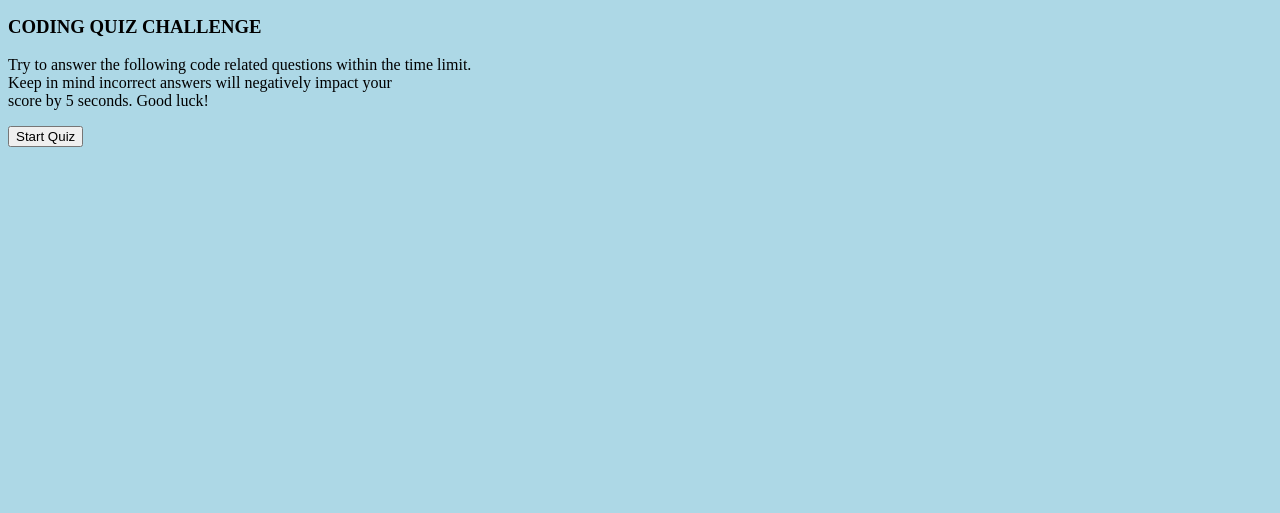
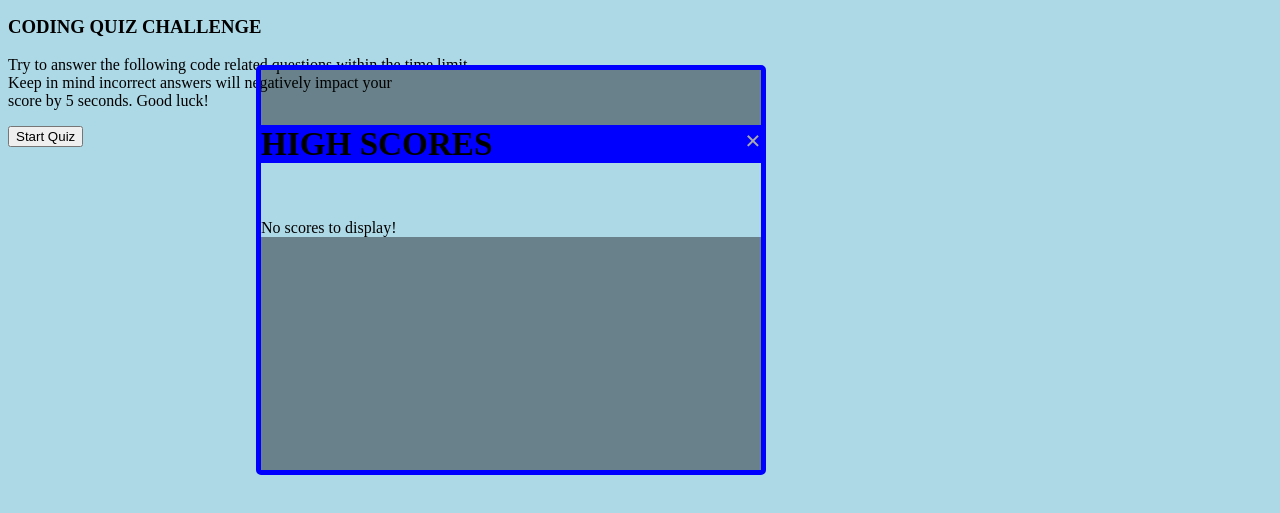
Before and after one commit to vanwykkim/code-quiz, a plain HTML site: page index.html in a window 1280 px wide. Both pictures are taken after a click on the element "View High Scores". Shown: the part 95-608 px from the top of the page. Drawn offline with nearby package versions, Linux system fonts and the light colour scheme.

Commit message:
somewhat working modal

```diff
--- a/assets/script.js
+++ b/assets/script.js
@@ -9,7 +9,12 @@ var endScreenEl = $('#endScreen');
 var startScreenEl = $('#startScreen');
 var quizScreenEl = $('#quizScreen');
 var timeEl = document.querySelector(".timerShow");
+var modal = document.getElementById("myModal");
+// Get the <span> element that closes the modal
+var span = document.getElementsByClassName("close")[0];
 var viewScoresEl = $('div.viewScoresClass');
+var scoresListEl = $('#scoresList');
+//var myModalEl = $('#myModal');
 var timerInterval;
 var myArray = new Array();
 
@@ -27,11 +32,23 @@ function init(){
 }
 
 function setTime(){
+    timerTime = 11;
+    //number of questions to ask
+    complete = 5;
+
+
     timerInterval = setInterval(function() {
 
         timeEl.textContent =  "Time left: " + timerTime;
         timerTime--;
+        if(timerTime <= 0 || complete <= 0) {
+            // Stops countdown
+            clearInterval(timerInterval);
 
+            quizScreenEl.hide();
+            endScreenEl.show();
+            timeEl.textContent =  "QUIZ is over - Time left: 0";
+        }
 
     }, 1000);
      //stop if out of time or out of questions
@@ -41,17 +58,17 @@ function setTime(){
 //function to do the quiz
 function startQuiz(){
     //amount of time for quiz
-    timerTime = 75;
+    //timerTime = 75;
     //number of questions to ask
-    complete = 5;
+   // complete = 5;
     setTime();
-    if(timerTime <= 0 || complete <= 0) {
-        // Stops countdown
-        clearInterval(timerInterval);
+    // if(timerTime <= 0 || complete <= 0) {
+    //     // Stops countdown
+    //     clearInterval(timerInterval);
 
-        quizScreenEl.hide();
-        endScreenEl.show();
-    }
+    //     quizScreenEl.hide();
+    //     endScreenEl.show();
+    // }
     //remove 5 seconds for wrong answers
     // while(timerTime > 0 && complete > 0){
     //     complete--;
@@ -62,7 +79,7 @@ function startQuiz(){
 
 function setHighScore(initials){
     if(initials!=null){
-        myArray = localStorage.getItem("storageArray");
+        myArray = JSON.parse(localStorage.getItem("storageArray"));
         let toStore = (initials + "   "+ timerTime);
         if(myArray == null) {
             myArray = [toStore];
@@ -80,7 +97,21 @@ function setHighScore(initials){
 
 function showScores(){
     //make a model to show scores
-            //TODO: add high score to p tag or something and show
+            myArray = JSON.parse(localStorage.getItem("storageArray"));
+            if(myArray != null) {
+                for(var i = 0; i < myArray.length; i++) {
+                    var scoreEl = $('<p>');
+                    scoreEl.addClass("score");
+                    scoreEl.text(myArray[i]);
+                    scoresListEl.append(scoreEl);
+                }
+            }else{
+                var scoreEl = $('<p>');
+                scoreEl.text("No scores to display!");
+                scoreEl.addClass("score");
+                scoresListEl.append(scoreEl);
+            }
+            modal.style.display = "block";
 }
 
 
@@ -110,6 +141,8 @@ clearScoresBtnEl.on("click", function(){
     localStorage.clear();
 });
 
+init();
+
 submitBtnEl.on("click", function(){
     var initials = textboxEl.val().trim();
     setHighScore(initials);
@@ -120,5 +153,16 @@ quizBtnsEl.on("click", function(){
     var answer = this.innerHTML;
 
 });
+// When the user clicks on <span> (x), close the modal
+span.onclick = function() {
+    modal.style.display = "none";
+    scoresListEl.empty();
+    //$("p").remove(".scores");
+  }
 
-init();
+  // When the user clicks anywhere outside of the modal, close it
+  window.onclick = function(event) {
+    if (event.target == modal) {
+      modal.style.display = "none";
+    }
+  }
--- a/assets/style.css
+++ b/assets/style.css
@@ -51,3 +51,48 @@ h2{
     margin-top: 20px;
     border-top: 2px dotted gray
 }
+
+.modal {
+    margin-top: 20vh;
+    margin-left:20vw;
+    display: none; /* Hidden by default */
+    position: fixed; /* Stay in place */
+    z-index: 1; /* Sit on top */
+    left: 0;
+    top: 0;
+    width: 500px;
+    height: 400px;
+    overflow: auto; /* Enable scroll if needed */
+    border: 5px solid blue;
+    border-radius: 5px;
+    background-color: rgb(0,0,0); /* Fallback color */
+    background-color: rgba(0,0,0,0.4); /* Black w/ opacity */
+
+  }
+
+  /* Modal Content/Box */
+  .modal-content {
+    background-color: lightblue;
+    color:black;
+  }
+
+  #modalHeader{
+    font-size: 40px;
+    font-weight: bolder;
+    background-color: blue;
+  }
+
+  /* The Close Button */
+  .close {
+    color: #aaa;
+    float: right;
+    font-size: 28px;
+    font-weight: bold;
+  }
+
+  .close:hover,
+  .close:focus {
+    color: black;
+    text-decoration: none;
+    cursor: pointer;
+  }
--- a/index.html
+++ b/index.html
@@ -32,7 +32,7 @@
         <button id = "answer3" class="button qBtn"></button>
         <button id = "answer4" class="button qBtn"></button>
       </div>
-      <p id = "correct" display ="visible"></p>
+      <p class = "correctA" id = "correct" display ="visible"></p>
     </div>
 
     <div id = "endScreen"  >
@@ -45,6 +45,18 @@
         <button id = "clearScoresBtn" display="visible" class= "btn">Clear Scores</button>
       </div>
     </div>
+     <!-- The Modal -->
+    <div id="myModal" class="modal">
+     <!-- Modal content -->
+    <div class="modal-content">
+      <header id="modalHeader">
+      <span class="close">&times;</span>
+      <h5>HIGH SCORES</h5>
+    </header>
+    </header>
+        <div id="scoresList"></div>
+    </div>
+  </div>
   </div>
     <script src="https://code.jquery.com/jquery-3.4.1.min.js"></script>
     <script src="assets/script.js"></script>
```
